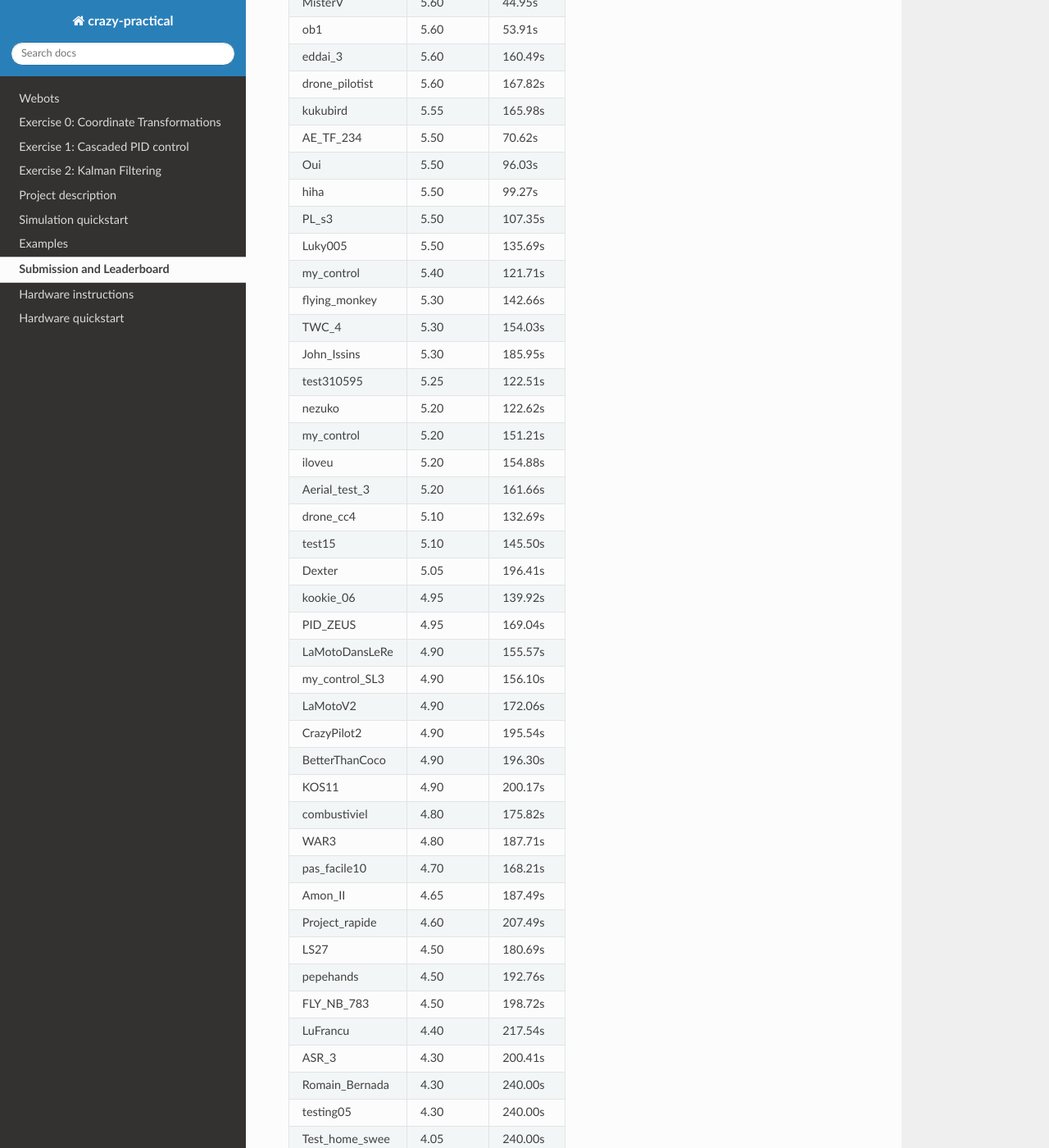
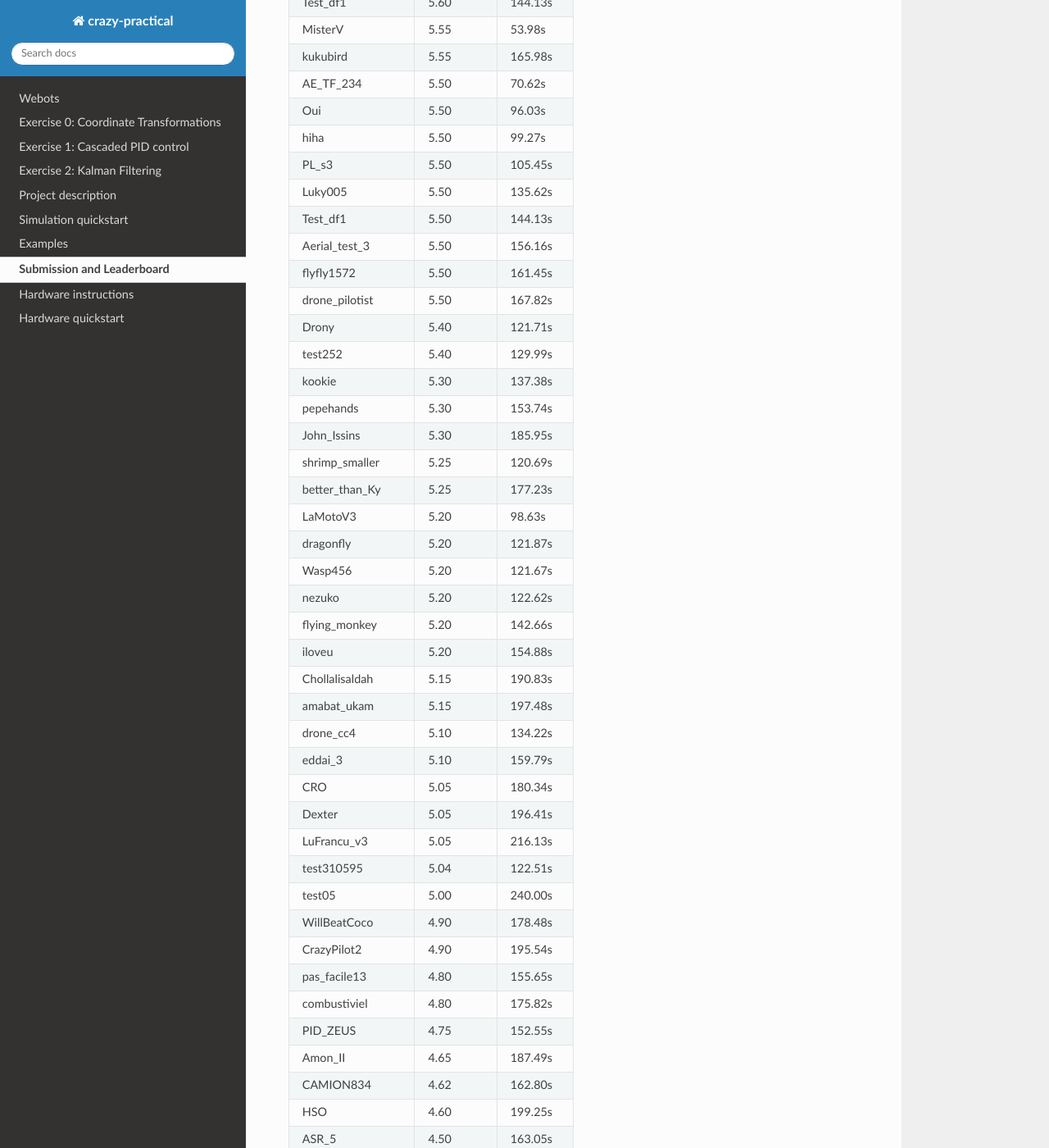
Before and after one commit to lis-epfl/micro-502, a Sphinx documentation site: the page built from docs/assignment/leaderboard.rst, in a window 1280 px wide and 1400 px high, scrolled down 1016 px. Shown: the whole window at 82% size. Built offline with Sphinx 7.4.7 and the Read the Docs theme 2.0.0, drawn with Linux system fonts in a browser that asks for light colours; some of the changed text lies outside the part shown.

Commit message:
Update Leaderboard

```diff
--- a/docs/assignment/leaderboard.rst
+++ b/docs/assignment/leaderboard.rst
@@ -26,65 +26,77 @@ Leafar_4       6.00      136.79s
 Gs2            6.00      142.27s
 KidYugi3P      6.00      152.18s
 BipBop_Flyer_V 5.95      85.39s
-F_T2           5.95      112.54s
 AeroQuest_v5   5.85      212.90s
-Chollaliscocci 5.70      148.43s
-DC_Drone       5.65      185.37s
-MisterV        5.60      44.95s
+DCG_Drone      5.75      185.62s
 ob1            5.60      53.91s
-eddai_3        5.60      160.49s
-drone_pilotist 5.60      167.82s
+TWC_4          5.60      134.90s
+Test_df1       5.60      144.13s
+MisterV        5.55      53.98s
 kukubird       5.55      165.98s
 AE_TF_234      5.50      70.62s
 Oui            5.50      96.03s
 hiha           5.50      99.27s
-PL_s3          5.50      107.35s
-Luky005        5.50      135.69s
-my_control     5.40      121.71s
-flying_monkey  5.30      142.66s
-TWC_4          5.30      154.03s
+PL_s3          5.50      105.45s
+Luky005        5.50      135.62s
+Test_df1       5.50      144.13s
+Aerial_test_3  5.50      156.16s
+flyfly1572     5.50      161.45s
+drone_pilotist 5.50      167.82s
+Drony          5.40      121.71s
+test252        5.40      129.99s
+kookie         5.30      137.38s
+pepehands      5.30      153.74s
 John_Issins    5.30      185.95s
-test310595     5.25      122.51s
+shrimp_smaller 5.25      120.69s
+better_than_Ky 5.25      177.23s
+LaMotoV3       5.20      98.63s
+dragonfly      5.20      121.87s
+Wasp456        5.20      121.67s
 nezuko         5.20      122.62s
-my_control     5.20      151.21s
+flying_monkey  5.20      142.66s
 iloveu         5.20      154.88s
-Aerial_test_3  5.20      161.66s
-drone_cc4      5.10      132.69s
-test15         5.10      145.50s
+Chollalisaldah 5.15      190.83s
+amabat_ukam    5.15      197.48s
+drone_cc4      5.10      134.22s
+eddai_3        5.10      159.79s
+CRO            5.05      180.34s
 Dexter         5.05      196.41s
-kookie_06      4.95      139.92s
-PID_ZEUS       4.95      169.04s
-LaMotoDansLeRe 4.90      155.57s
-my_control_SL3 4.90      156.10s
-LaMotoV2       4.90      172.06s
+LuFrancu_v3    5.05      216.13s
+test310595     5.04      122.51s
+test05         5.00      240.00s
+WillBeatCoco   4.90      178.48s
 CrazyPilot2    4.90      195.54s
-BetterThanCoco 4.90      196.30s
-KOS11          4.90      200.17s
+pas_facile13   4.80      155.65s
 combustiviel   4.80      175.82s
-WAR3           4.80      187.71s
-pas_facile10   4.70      168.21s
+PID_ZEUS       4.75      152.55s
 Amon_II        4.65      187.49s
-Project_rapide 4.60      207.49s
-LS27           4.50      180.69s
-pepehands      4.50      192.76s
+CAMION834      4.62      162.80s
+HSO            4.60      199.25s
+ASR_5          4.50      163.05s
 FLY_NB_783     4.50      198.72s
-LuFrancu       4.40      217.54s
-ASR_3          4.30      200.41s
-Romain_Bernada 4.30      240.00s
-testing05      4.30      240.00s
-Test_home_swee 4.05      240.00s
-notflyingwell  4.00      240.00s
-my_control.py  4.00      240.00s
+pls_pls        4.50      240.00s
+ALLIhAveGot    4.45      202.03s
+WAR4           4.40      213.65s
+Insh           4.30      221.38s
+Elon_Miskine   4.30      240.00s
+ZHIZHOU_my_con 4.25      211.95s
+Project_rapide 4.25      240.00s
+Romain_Bernada 4.20      240.00s
+SkyIsTheLimit  4.20      240.00s
+LS27 au max    4.15      240.00s
+oizo           4.10      240.00s
+C_Carre_dans_l 4.05      240.00s
+Aussi_lentemen 4.00      240.00s
+k33            4.00      240.00s
+Test_Step_One  4.00      240.00s
+acoustic_fly   4.00      240.00s
 my_control     4.00      240.00s
-Aussi_lentemen 4.00      240.00s
-retaliation_of 3.95      240.00s
-LOL            3.95      240.00s
-okeydokey2     3.85      240.00s
+je_test_3      3.95      240.00s
+jeff_pesos     3.95      240.00s
+okeydokey3     3.85      240.00s
+FlyBeach       3.80      240.00s
+Hobinroodz     3.80      240.00s
 marmar la reva 3.80      240.00s
-Hobinroodz     3.80      240.00s
-Youngchapo2pay 3.50      240.00s
-acoustic_fly   3.50      240.00s
+simulation_324 3.50      240.00s
 Furieux_et_rap 3.50      240.00s
-kordh2         3.50      240.00s
-simulation_324 3.50      240.00s
 ============== ========= ========
```
